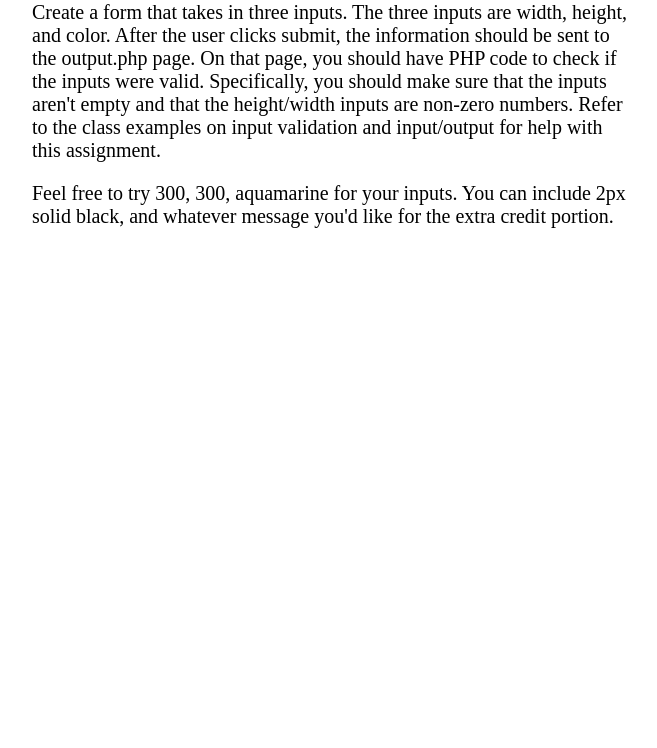
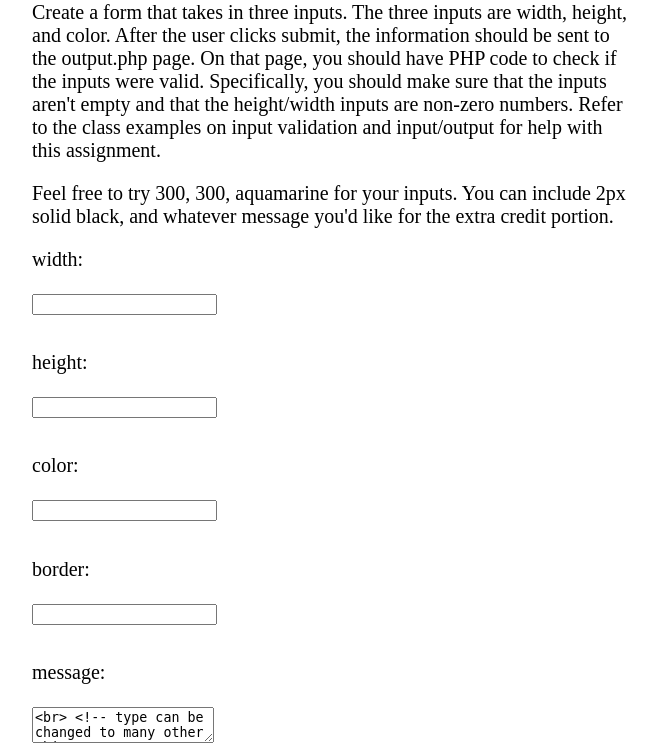
Before and after one commit to emonzon42/CINF-362, a PHP site: page /input.php in a window 1280 px wide. Shown: the part 100-848 px from the top of the page, without its empty margins (308-965 px from the left). Before the commit the page ends 328 px from the top, so only its background shows below. Run offline with PHP 8.4, Linux system fonts and the light colour scheme.

Commit message:
completed all instructions (untested)
havent tested yet bc school wifi dont let me start a server i will test on different wifi later)

```diff
--- a/Work/Week 9/HW/input.php
+++ b/Work/Week 9/HW/input.php
@@ -14,9 +14,13 @@
             padding: 0 1em;
             font-size: 1.25em;
         }
-        input, label, button {
+
+        input,
+        label,
+        button {
             display: block;
         }
+
         input {
             margin-bottom: 1em;
         }
@@ -30,7 +34,25 @@
     <p>Feel free to try 300, 300, aquamarine for your inputs. You can include 2px solid black, and whatever message you'd like for the extra credit portion. </p>
 
     <!-- Add HTML for your form here. Your form should have an action and methods attributes on it. Also, you should have a label for every input, and a button with a type of submit. Each input and the button should use a name attribute. This name attribute value will be passed to the output.php page for you to use. You must also use the id attribute to pair with the label for validation purposes. -->
+    <FORM action=“output.php" method=“get”>
+        <label for="width">width:</label><br> <!-- The labels "for" attribute value must match an id value -->
+        <input name="width" type="number"><br> <!-- type can be changed to many other things -->
 
+        <label for="height">height:</label><br>
+        <input name="height" type="number"> <br><!-- type can be changed to many other things -->
+
+        <label for="color">color:</label> <br>
+        <input name="color" type="number"><br> <!-- type can be changed to many other things -->
+
+        <label for="border">border:</label> <br>
+        <input name="border" type="text"><br> <!-- type can be changed to many other things -->
+
+        <label for="msg">message:</label> <br>
+        <textarea name="msg" type="text"><br> <!-- type can be changed to many other things -->
+
+        <button name="submit" type="submit">Submit Me!</button><br>
+
+    </FORM>
 
 </body>
 
```
Also changed, not shown: Work/Week 9/HW/output.php (+13 -1 lines).
